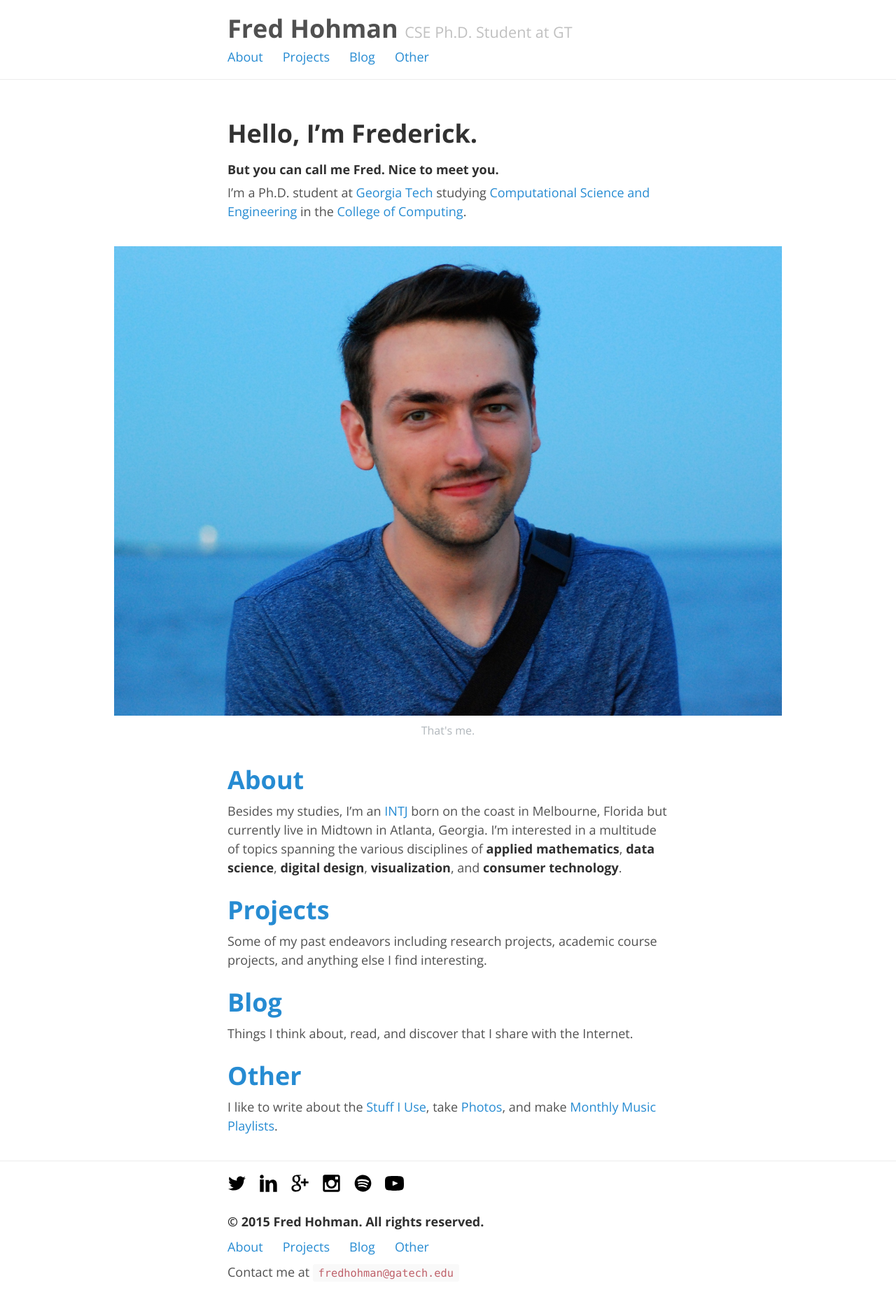
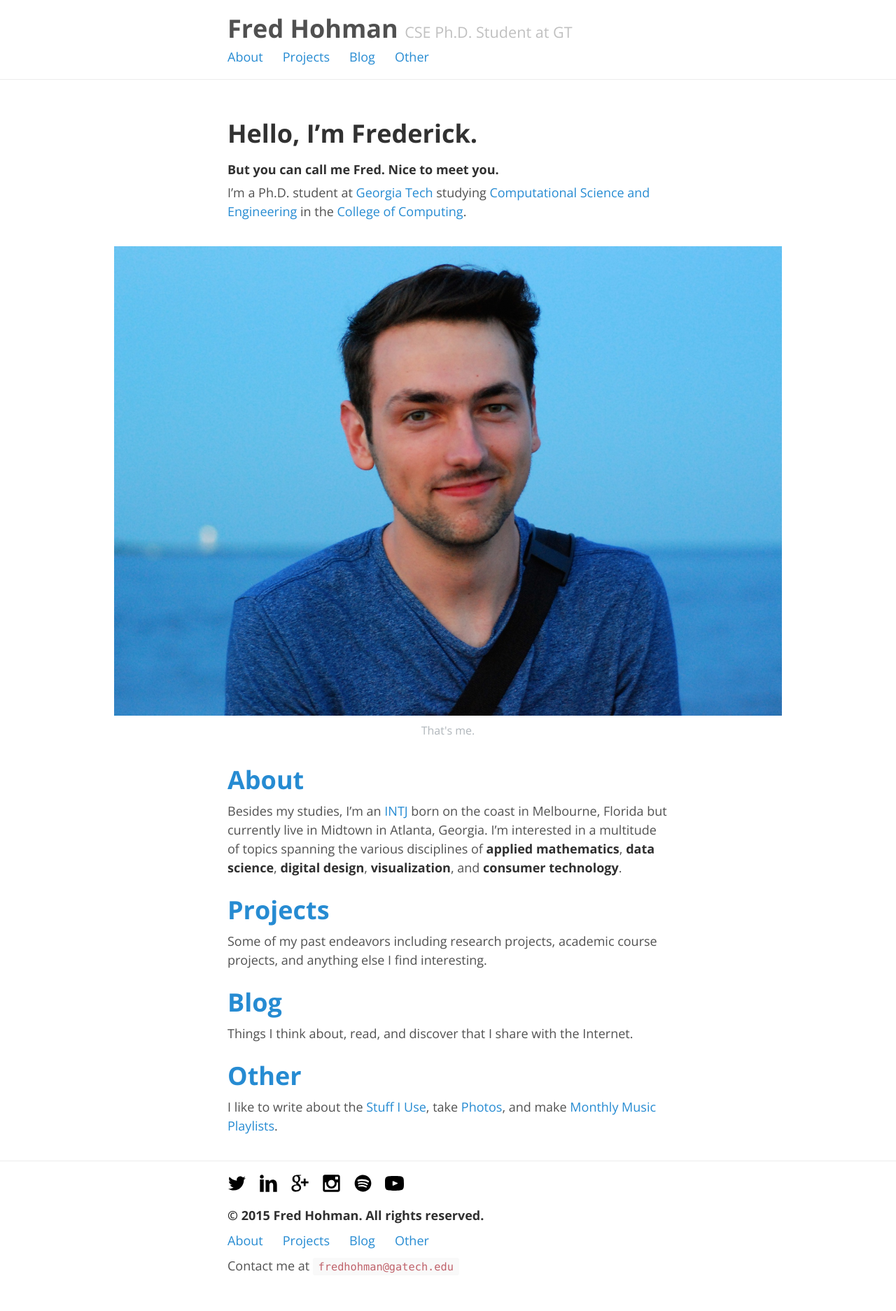
Before and after one commit to fredhohman/fredhohman.github.io, a Jekyll site: the page built from index.md, in a window 1280 px wide. Shown: the whole page at 70% size. Built offline with Jekyll 4.4.1, drawn with Linux system fonts in a browser that asks for light colours.

Commit message:
Change social div height

```diff
--- a/_sass/_layout.scss
+++ b/_sass/_layout.scss
@@ -34,7 +34,7 @@ footer {
 
 div.social {
 	display: block;
-	height: 2.75em;
+	height: 2.25em;
 }
 
 img.social-icon {
```
